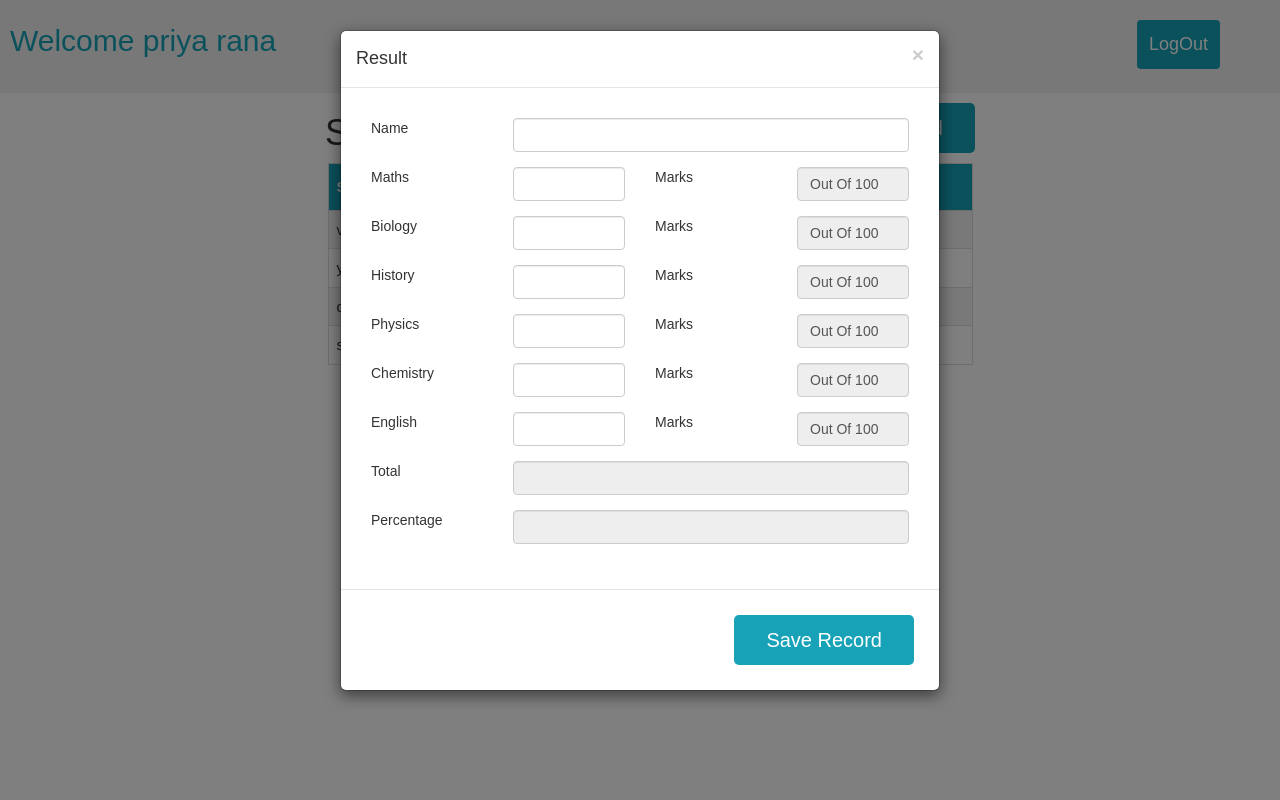
After one commit to khushbuw-mobio/Php_Assignment, a PHP site: page /index1.php in a window 1280 px wide, after a click on "Add record". The commit adds this page. Run offline with PHP 8.4, Linux system fonts and the light colour scheme; a user stored in the database is signed in; data comes from the database, SQL or seed files in the repository.

Commit message:
"dynamic record view in modal through ajax "

```diff
--- /dev/null
+++ b/index1.php
@@ -0,0 +1,269 @@
+<?php
+require_once 'connection.php';
+session_start();
+if(!isset($_SESSION["email"])) {
+  header("Location: login.php");
+  exit();
+  $s_email=$_SESSION['email'];
+  $sql="select first_name from login where email=$s_email";
+  $qry=mysqli_query($conn,$sql);
+
+}
+
+?>
+
+<!DOCTYPE html>
+<html>
+
+<head>
+    <meta name="viewport" content="width=device-width, initial-scale=1">
+    <link rel="stylesheet" href="https://maxcdn.bootstrapcdn.com/bootstrap/3.4.1/css/bootstrap.min.css">
+  <script src="https://ajax.googleapis.com/ajax/libs/jquery/3.5.1/jquery.min.js"></script>
+  <script src="https://maxcdn.bootstrapcdn.com/bootstrap/3.4.1/js/bootstrap.min.js"></script>
+    <link rel="stylesheet" href="style.css">
+</head>
+
+<body>
+
+    <div class="header">
+      <div class="row">
+
+        <div class="col-md-6">
+        <div class="header-left">
+       <!-- <p class="p-style"> Welcome <?php echo $_SESSION['email']; ?></p> -->
+       <p class="p-style"> Welcome <?php echo $_SESSION['first_name']." ".$_SESSION['last_name']; ?></p>
+    </div>
+        </div>
+        <div class="col-md-6">
+        <div class="header-right">
+            <a class="active" href="logout.php">LogOut</a>
+            </div>
+        </div>
+      </div>
+
+    </div>
+
+    <div style="padding-left:20px">
+<div class="row">
+<h1> Students List</h1>
+        <button class="button" data-toggle="modal" data-target="#myModal">Add record</button>
+</div>
+<div class="modal fade" id="myModal" role="dialog">
+
+    <div class="modal-dialog">
+    <form action="save_record.php" method="post">
+      <!-- Modal content-->
+      <div class="modal-content">
+        <div class="modal-header">
+          <button type="button" class="close" data-dismiss="modal">&times;</button>
+          <h4 class="modal-title">Result</h4>
+        </div>
+        <div class="modal-body">
+        <div class="modal-body">
+<div class="row">
+
+<div class="col-sm-3"><span class="mdlabel">Name</span></div>
+<div class="col-sm-9">
+<div class="form-group">
+<input type="text" id="name" name="name" class="form-control">
+</div>
+</div>
+
+<div class="col-sm-3"><span class="mdlabel">Maths</span></div>
+<div class="col-sm-3">
+<div class="form-group">
+<input type="number" id="mark" name="math" class="form-control">
+
+</div>
+</div>
+<div class="col-sm-3"><span class="mdlabel">Marks</span></div>
+<div class="col-sm-3">
+<div class="form-group">
+<input type="text" id="math" value="Out Of 100" data-name="math" class="form-control" readonly="">
+</div>
+</div>
+<div class="col-sm-3"><span class="mdlabel">Biology</span></div>
+<div class="col-sm-3">
+<div class="form-group">
+<input type="number" id="mark1" name="biology" class="form-control">
+</div>
+</div>
+<div class="col-sm-3"><span class="mdlabel">Marks</span></div>
+<div class="col-sm-3">
+<div class="form-group">
+<input type="text" id="biology"  value="Out Of 100 " class="form-control" readonly="">
+
+</div>
+</div>
+<div class="col-sm-3"><span class="mdlabel">History</span></div>
+<div class="col-sm-3">
+<div class="form-group">
+<input type="number"  id="mark2" name="history"  class="form-control">
+
+</div>
+</div>
+<div class="col-sm-3"><span class="mdlabel">Marks</span></div>
+<div class="col-sm-3">
+<div class="form-group">
+<input type="text" id="history"  value="Out Of 100" class="form-control" readonly="">
+</div>
+</div>
+<div class="col-sm-3"><span class="mdlabel">Physics</span></div>
+<div class="col-sm-3">
+<div class="form-group">
+<input type="number" id="mark3" name="physics" class="form-control">
+</div>
+</div>
+
+<div class="col-sm-3"><span class="mdlabel">Marks</span></div>
+<div class="col-sm-3">
+<div class="form-group">
+<input type="text" id="english" value="Out Of 100" class="form-control" readonly="">
+</div>
+</div>
+<div class="col-sm-3"><span class="mdlabel">Chemistry</span></div>
+<div class="col-sm-3">
+<div class="form-group">
+<input type="number" id="mark4" name="chemistry" class="form-control">
+</div>
+</div>
+
+<div class="col-sm-3"><span class="mdlabel">Marks</span></div>
+<div class="col-sm-3">
+<div class="form-group">
+<input type="text" id="chemistry" value="Out Of 100" class="form-control" readonly="">
+</div>
+</div>
+<div class="col-sm-3"><span class="mdlabel">English</span></div>
+<div class="col-sm-3">
+<div class="form-group">
+<input type="number" id="mark5" name="english" class="form-control">
+</div>
+</div>
+
+<div class="col-sm-3"><span class="mdlabel">Marks</span></div>
+<div class="col-sm-3">
+<div class="form-group">
+<input type="text" id="english" value="Out Of 100" class="form-control" readonly="">
+</div>
+</div>
+<div class="col-sm-3"><span class="mdlabel">Total</span></div>
+<div class="col-sm-9">
+<div class="form-group">
+<input type="number" id="total" name="total"  class="form-control" readonly="">
+</div>
+</div>
+<div class="col-sm-3"><span class="mdlabel">Percentage</span></div>
+<div class="col-sm-9">
+<div class="form-group">
+<input type="number"  id="perc" name="perc" class="form-control" readonly="">
+</div>
+</div>
+</div>
+</div>
+        </div>
+        <div class="modal-footer">
+          <button type="submit" name="save" class="button btn-modal-submit" >Save Record</button>
+        </div>
+      </div>
+    </form>
+
+    </div>
+  </div>
+    <div class="row">
+    <table id="customers">
+            <tr>
+                <th>Students</th>
+                <th>Percentage</th>
+            </tr>
+            <?php
+            $sql="select * from result order by perc DESC";
+            $result=mysqli_query($conn,$sql);
+          if ($result) {
+
+    /* fetch associative array */
+    while ($row = mysqli_fetch_assoc($result)) {
+
+     ?>
+      <tr>
+      <td><a href="" class="a-link show_modal_ajax" data-toggle="modal" data-target="#mymodal_display_data" data-id="<?php echo $row['id']; ?>"><?php echo $row['name']; ?>
+    <input type="hidden" name="rowid" id="rowid" value="<?php echo $row['id']; ?>">
+    </a> </td>
+      <td><?php echo $row['perc']; ?>
+    </td>
+  </tr>
+        <?php } }
+            ?>
+
+
+        </table>
+    </div>
+
+    </div>
+
+    <div class="modal fade" id="mymodal_display_data" role="dialog">
+
+<div class="modal-dialog">
+<form action="save_record.php" method="post">
+  <!-- Modal content-->
+  <div class="modal-content">
+    <div class="modal-header">
+      <button type="button" class="close" data-dismiss="modal">&times;</button>
+      <h4 class="modal-title">Profile</h4>
+    </div>
+    <!-- <div class="modal-body"> -->
+    <div class="modal-body show_ajax_data">
+
+</div>
+    <!-- </div> -->
+    <div class="modal-footer">
+      <button type="submit" name="save" class="button btn-modal-submit" data-dismiss="modal" >Close</button>
+    </div>
+  </div>
+</form>
+
+</div>
+</div>
+
+            <script>
+
+$('.show_modal_ajax').click(function(e){
+  e.preventDefault();
+ var userid = $(this).data('id');
+  console.log(userid);
+  $.ajax({
+      method:"post",
+      url:"ajax_fetch.php",
+      data:{userid:userid},
+    //   dataType:html,
+      success:function(response){
+        $('.show_ajax_data').html(response);
+        $('#mymodal_display_data').show();
+      }
+  })
+});
+</script>
+    <script>
+
+      $('#mark,#mark1,#mark2,#mark3,#mark4,#mark5').change(function(){
+      var math= parseFloat($('#mark').val()) || 0;
+      var biology =parseFloat($('#mark1').val()) || 0;
+      var history = parseFloat($('#mark2').val()) || 0;
+      var physics = parseFloat($('#mark3').val()) || 0;
+      var chamestry = parseFloat($('#mark4').val()) || 0;
+      var english = parseFloat($('#mark5').val()) || 0;
+      var total= (math+biology+history+physics+chamestry+english);
+      $('#total').val(total);
+
+
+        var p=(total/600) *100;
+        $('#perc').val(p.toFixed(2));
+});
+
+      </Script>
+
+
+
+</body>
+
+</html>
--- a/login.php
+++ b/login.php
@@ -2,7 +2,7 @@
 session_start();
 require_once 'connection.php';
 if (isset($_SESSION['email'])) {
-	header("location:index.php");
+	header("location:index1.php");
 }
 $err = "";
 $err_1 = "";
@@ -30,7 +30,7 @@ if (isset($_POST['login'])) {
 			$err_1 = 'please enter correct password';
 		} else {
 
-			header("location:index.php");
+			header("location:index1.php");
 			$_SESSION['email'] = $email;
 			$_SESSION['first_name'] = $firstname;
 			$_SESSION['last_name'] = $lastname;
--- a/save_record.php
+++ b/save_record.php
@@ -19,7 +19,7 @@ if(isset($_POST['save']))
     {
         $sql="INSERT INTO `result` (`name`, `math`, `biology`, `history`, `physics`, `chemistry`, `english`, `total`, `perc`,`assign_marks_by`) VALUES ('$name','$math','$biology','$history','$physics','$chemistry','$english','$total','$perc','$marks_assign_by')";
         if(mysqli_query($conn, $sql)){
-            header("location:index.php");
+            header("location:index1.php");
         } else{
             // echo "ERROR: Could not able to execute $sql. " . mysqli_error($conn);
             echo "someting wrong";
```
Also changed, not shown: ajax_fetch.php (added, +138 -0 lines), fetchdata.php (added, +68 -0 lines), reg.php (deleted, +0 -188 lines).
